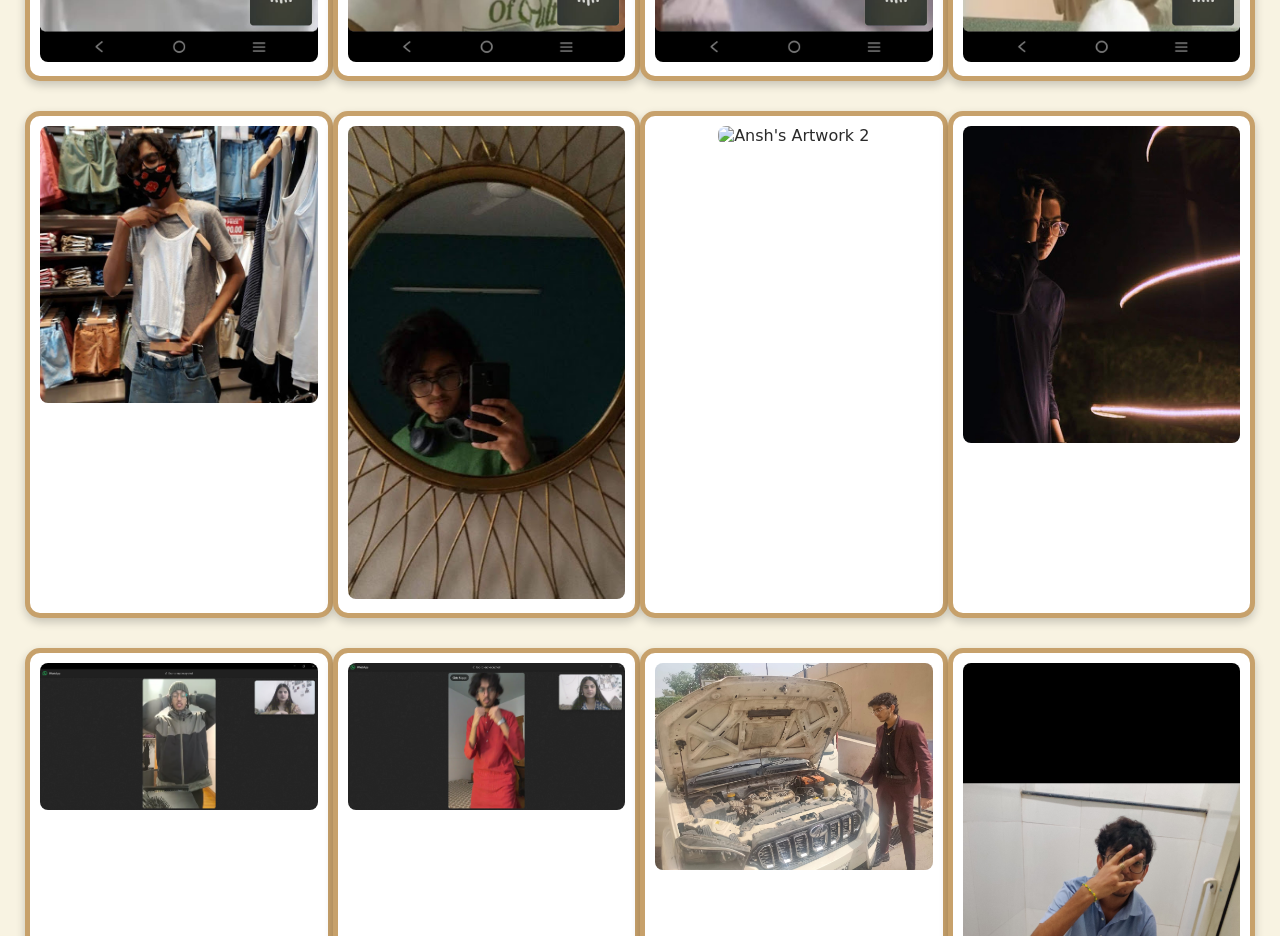
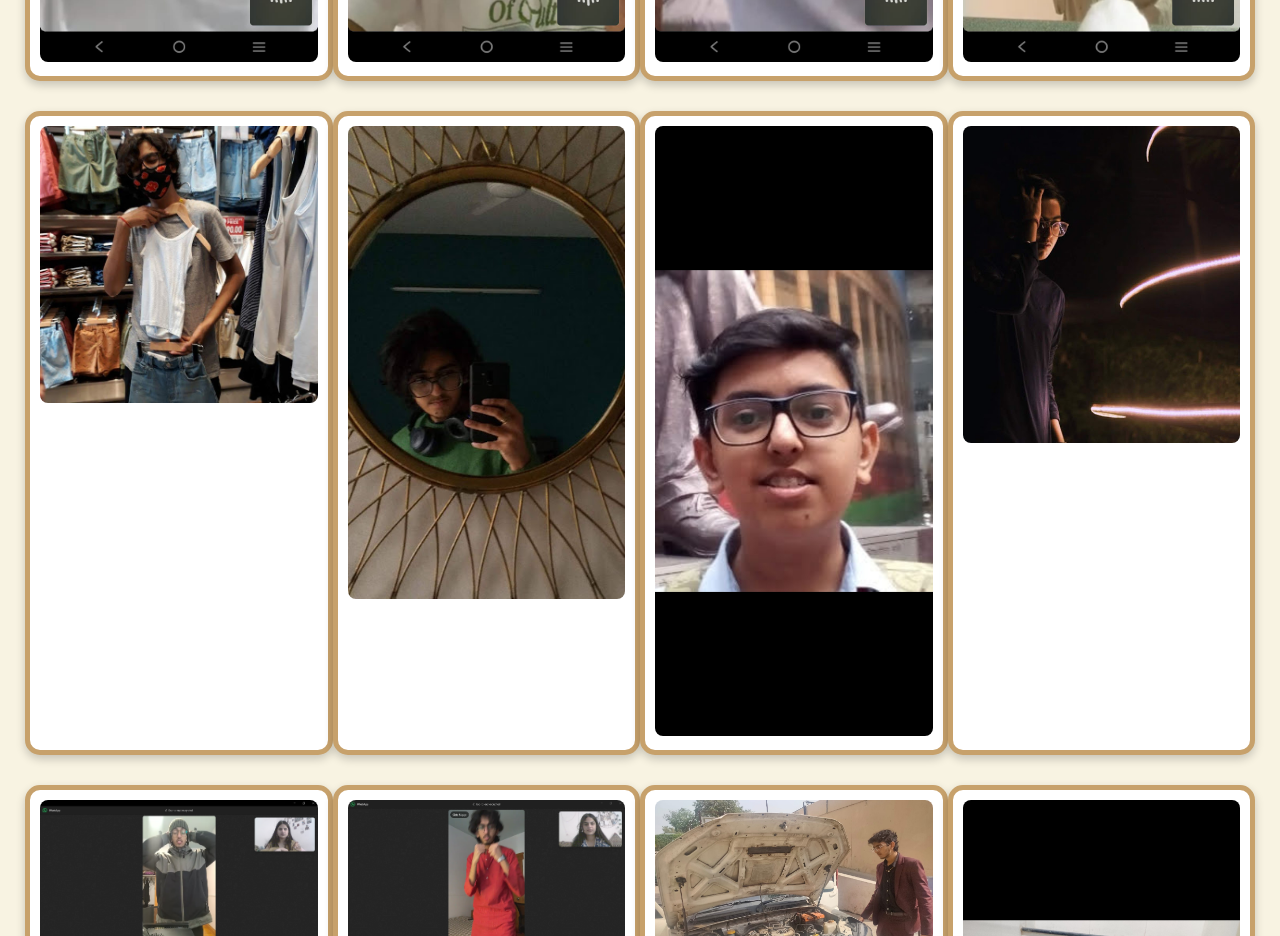
Before and after one commit to raimau/anshubday, a plain HTML site: page docs/atelier.html in a window 1280 px wide. Shown: the part 4260-5196 px from the top of the page. Drawn offline with Linux system fonts and the light colour scheme.

Commit message:
Update atelier.html

```diff
--- a/docs/atelier.html
+++ b/docs/atelier.html
@@ -248,7 +248,7 @@
                </div>
              <!-- Photo 2 -->
             <div class="photo-item">
-                <img src="b10.png" alt="Ansh's Artwork 2">
+                <img src="b10.jpg" alt="Ansh's Artwork 2">
                </div>
   <!-- Photo 2 -->
             <div class="photo-item">
```
